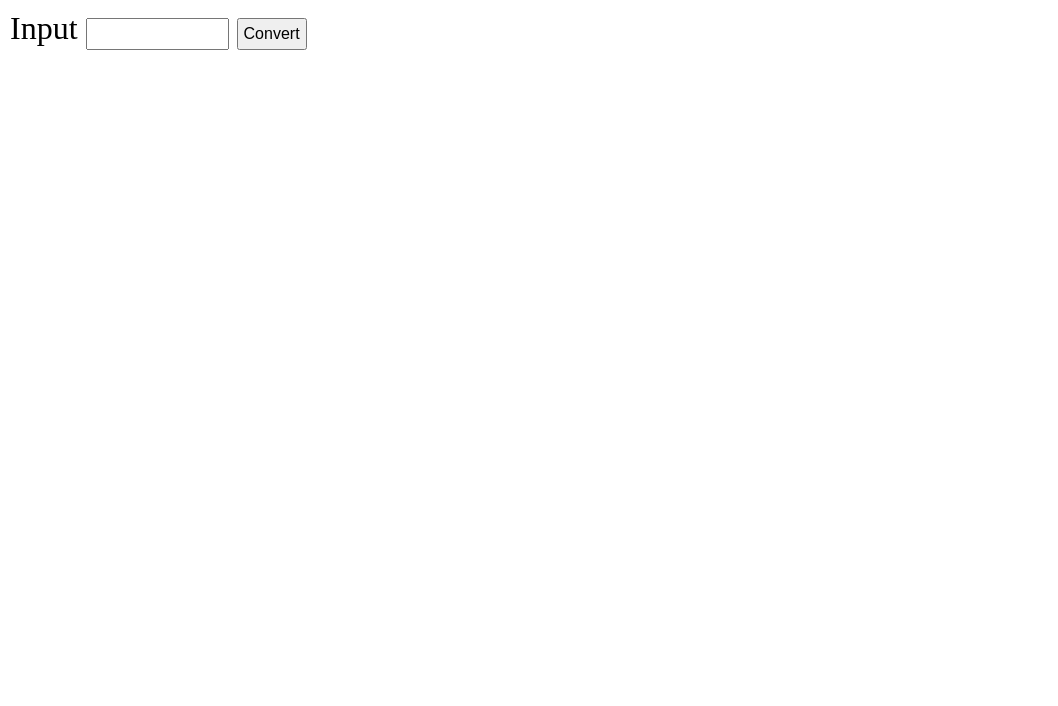
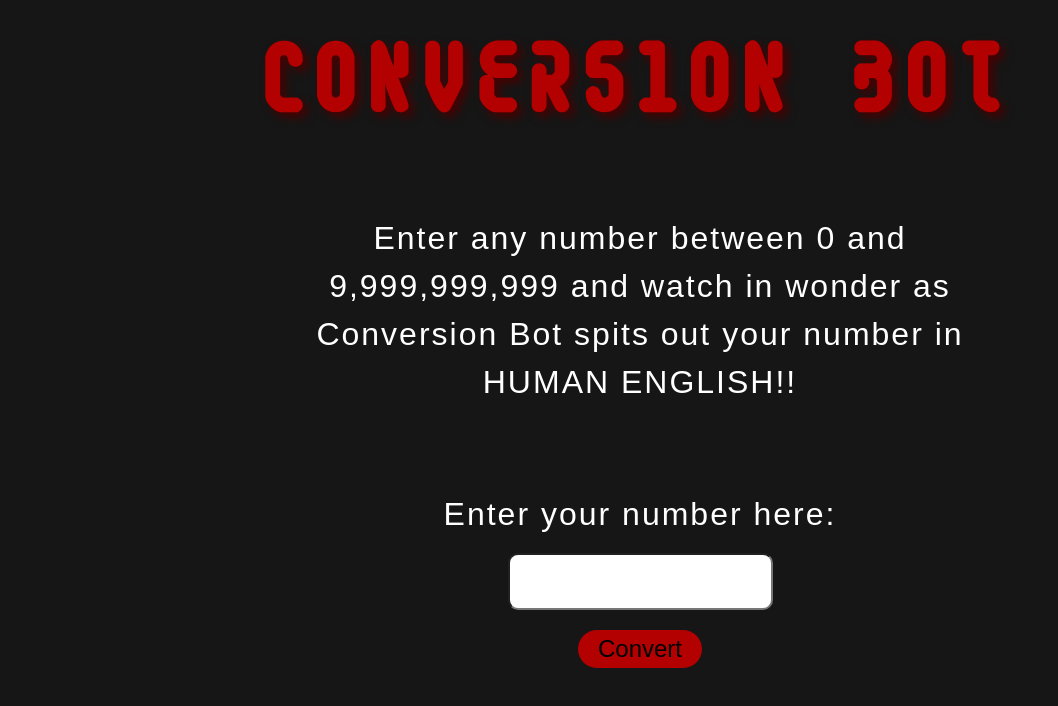
Before and after one commit to StuvaScript/conversion-bot, a plain HTML site: page index.html in a window 1280 px wide. Shown: the whole page, without its empty margins (0-1058 px from the left). Drawn offline with Linux system fonts and the light colour scheme.

Commit message:
Style the project

```diff
--- a/index.html
+++ b/index.html
@@ -9,13 +9,16 @@
     <title>Conversion Bot</title>
   </head>
   <body>
+    <h1>CONVERSION BOT</h1>
+    <p class="instructions">
+      Enter any number between 0 and 9,999,999,999 and watch in wonder as
+      Conversion Bot spits out your number in HUMAN ENGLISH!!
+    </p>
     <form>
-      <label for="main">Input</label>
+      <label for="main">Enter your number here:</label>
       <input type="number" min="0" max="9999999999" id="main" />
       <button>Convert</button>
     </form>
-    <br />
-    <br />
     <p class="display"></p>
   </body>
 </html>
--- a/style.css
+++ b/style.css
@@ -1,27 +1,70 @@
+:root {
+  --custom-color: rgb(179, 0, 0);
+  --darker-version: rgb(73, 0, 0);
+}
+
+@font-face {
+  font-family: Robotic;
+  src: url(./fonts/RETALIATOR.TTF);
+}
+
 * {
   margin: 0;
   padding: 0;
 }
 
 body {
+  background: #161616;
+  color: white;
+  font-family: Arial, Helvetica, sans-serif;
+  letter-spacing: 2px;
+  padding: 10vh;
+  height: 80vh;
   font-size: 2rem;
+  display: flex;
+  flex-direction: column;
+  justify-content: center;
+  align-items: center;
+  gap: 90px;
+}
+
+h1 {
+  font-family: Robotic, Arial, Helvetica, sans-serif;
+  letter-spacing: 15px;
+  font-size: 5rem;
+  color: var(--custom-color);
+  text-shadow: 5px 5px 10px var(--darker-version);
+}
+
+.instructions {
+  width: 60vw;
+  text-align: center;
+  line-height: 3rem;
 }
 
 form {
-  padding: 10px;
+  display: flex;
+  flex-direction: column;
+  align-items: center;
+  justify-content: center;
+  gap: 20px;
 }
 
 input {
-  font-size: 1rem;
-  padding: 5px;
+  font-size: 2rem;
+  padding: 8px;
+  border-radius: 10px;
 }
 
 button {
-  font-size: 1rem;
-  padding: 5px;
+  font-size: 1.5rem;
+  padding: 10px;
+  background: var(--custom-color);
+  border-radius: 20px;
+  border: none;
+  padding: 5px 20px;
 }
 
-.display {
-  width: 100vw;
-  padding: 10px;
+button:hover {
+  background: linear-gradient(var(--custom-color), var(--darker-version));
 }
```
Also changed, not shown: fonts/RETALIATOR.TTF (added).
